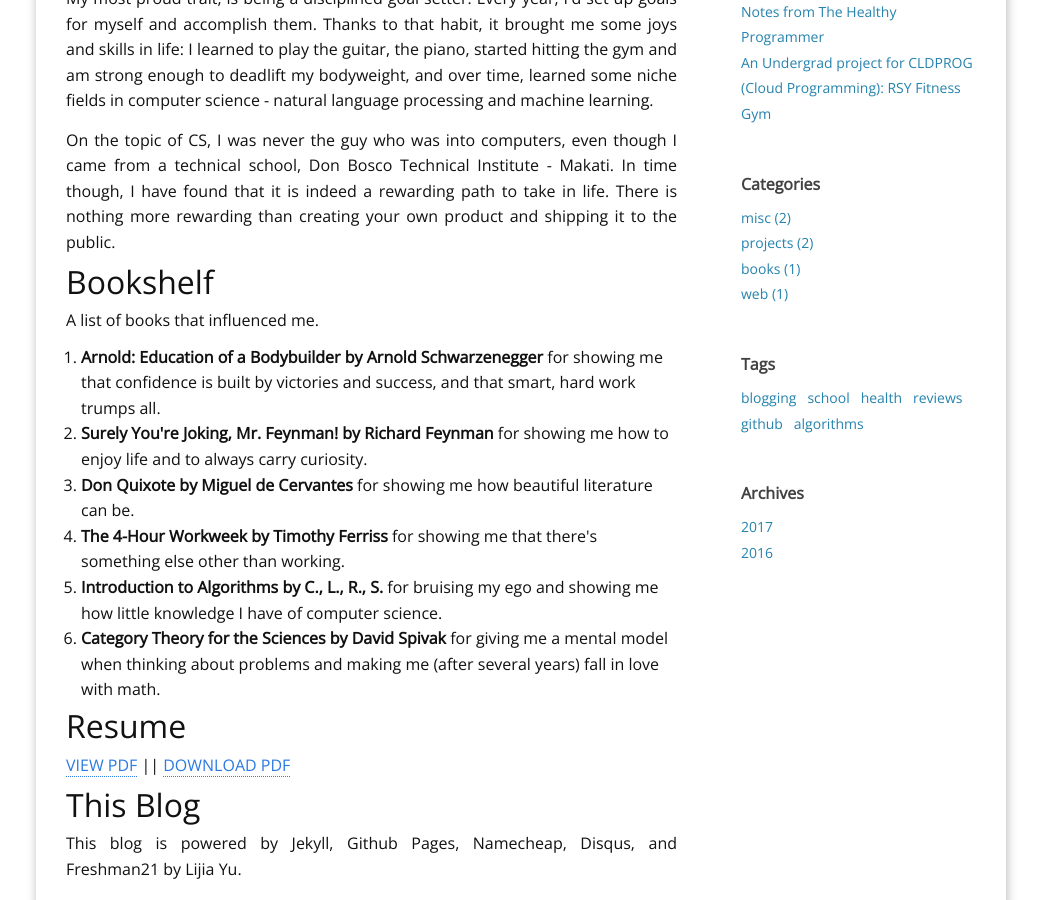
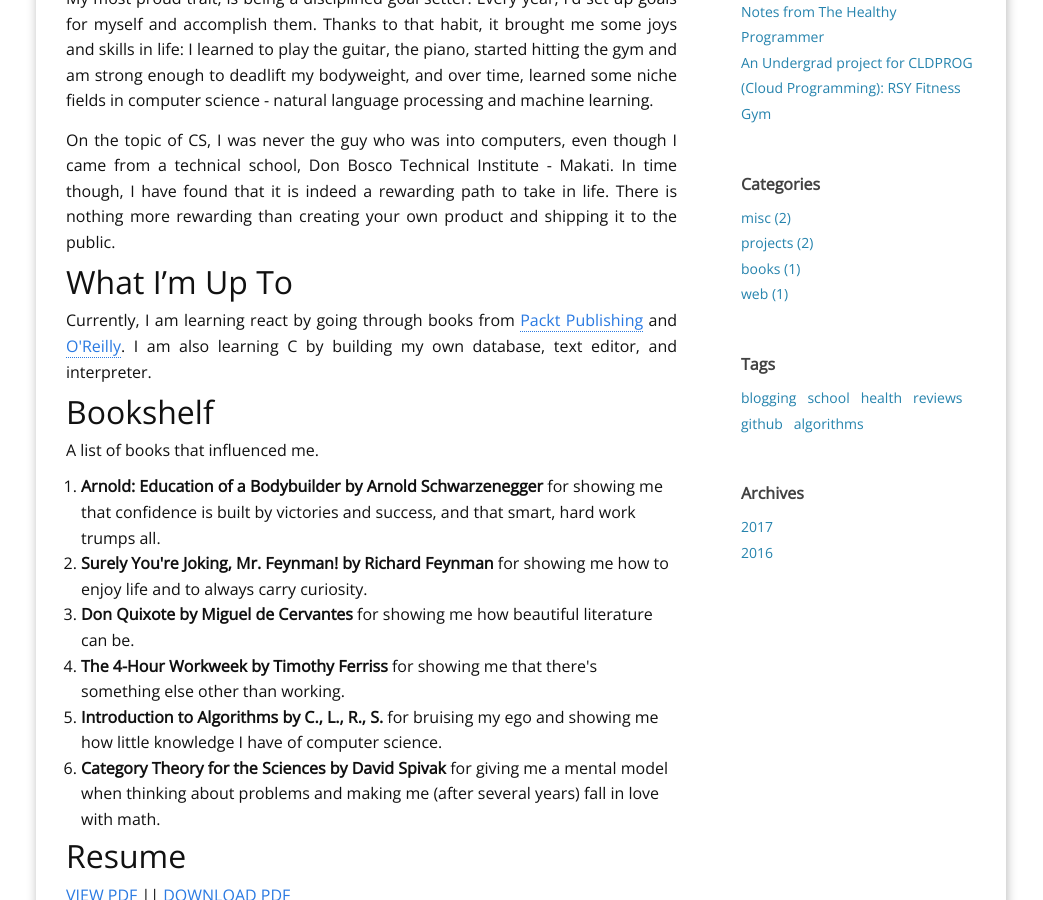
Before and after one commit to jpamata/jpamata.github.io, a Jekyll site: the page built from b_about.md, in a window 1280 px wide and 900 px high, scrolled down 706 px. Shown: the whole window, without its empty margins (119-1162 px from the left). Built offline with Jekyll 4.4.1, drawn with Linux system fonts in a browser that asks for light colours; nearby versions of some CDN libraries; comment, search, counter and statistics services are not loaded.

Commit message:
Update b_about.md

```diff
--- a/b_about.md
+++ b/b_about.md
@@ -18,6 +18,9 @@ permalink: /about/
 
 <p align="justify">On the topic of CS, I was never the guy who was into computers, even though I came from a technical school, Don Bosco Technical Institute - Makati. In time though, I have found that it is indeed a rewarding path to take in life. There is nothing more rewarding than creating your own product and shipping it to the public.</p>
 
+## What I'm Up To
+<p align="justify">Currently, I am learning react by going through books from <a href="https://www.packtpub.com">Packt Publishing</a> and <a href="https://www.oreilly.com">O'Reilly</a>. I am also learning C by building my own database, text editor, and interpreter.</p>
+
 <h2>Bookshelf</h2>
 <p align="justify">A list of books that influenced me.</p>
 <ol>
```
